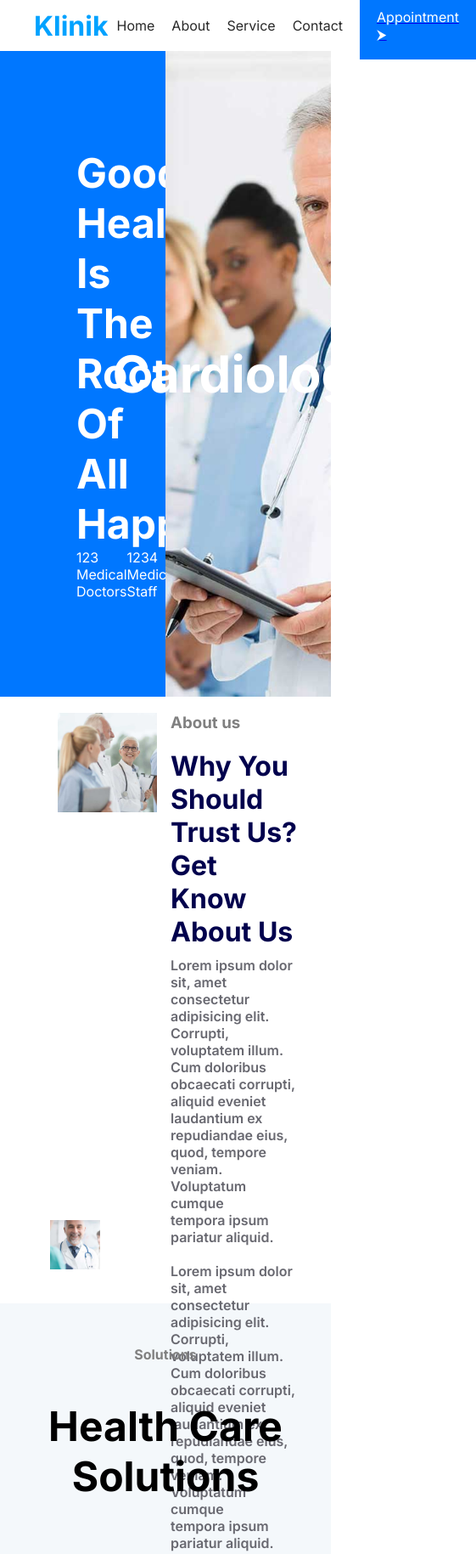
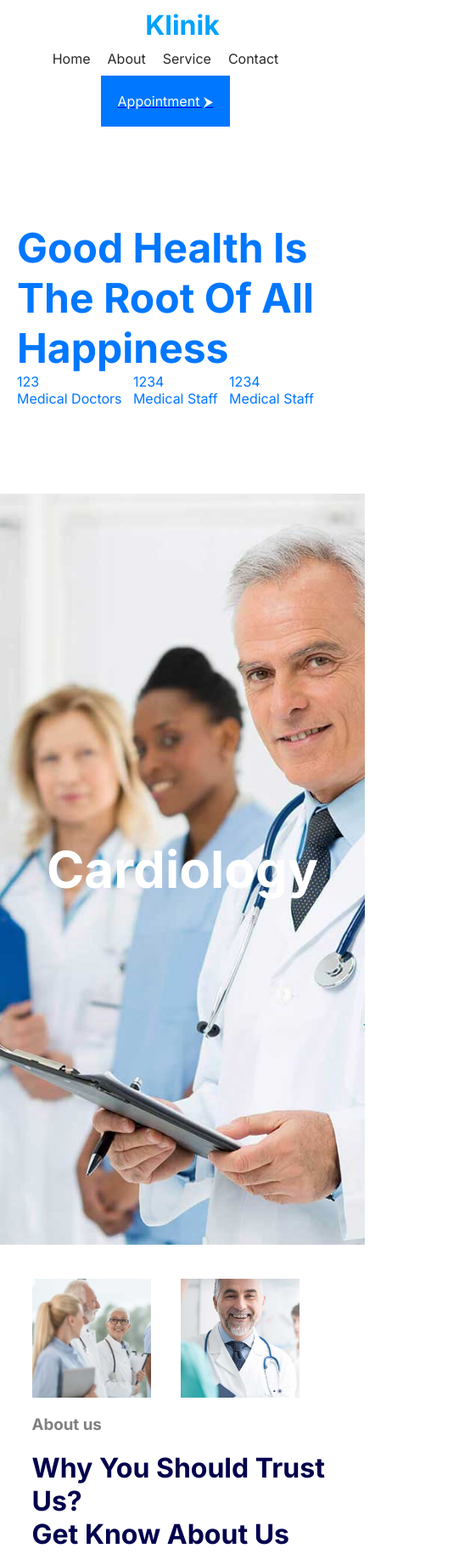
Before and after one commit to Abdul2330/Clinic, a plain HTML site: page clinic.html in a window 390 px wide. Shown: the top 1829 px of the page at 85% size, 561 px wide, since content can reach past the window. Drawn offline with Linux system fonts and the light colour scheme.

Commit message:
Update style.css

```diff
--- a/style.css
+++ b/style.css
@@ -376,3 +376,83 @@ display: flex;
     padding: 12px 20px;
     cursor: pointer;
   }
+/* RESPONSIVE RULES BELOW */
+@media (max-width: 768px) {
+
+  /* Stack main sections vertically */
+  .nav {
+    flex-direction: column;
+    height: auto;
+    padding: 10px 0;
+  }
+
+  .nav-links {
+    flex-wrap: wrap;
+    justify-content: center;
+    margin: 10px 0;
+  }
+
+  .doc {
+    flex-direction: column;
+    height: auto;
+  }
+
+  .left-box {
+    width: 100vw;
+    padding: 20px;
+    height: 50vh;
+    color: rgb(0, 119, 255);
+    background: #fff;
+  }
+
+  .right-box {
+    width: 100vw;
+    padding: 20px;
+    height: 100vh;
+  }
+
+  .trust {
+    flex-direction: column;
+    padding: 20px;
+    height: auto;
+  }
+
+  .trust-img,
+  .right-content {
+    width: 100%;
+  }
+
+  .trust-img {
+    display: flex;
+    justify-content: space-around;
+    align-items: center;
+  }
+
+  #trustimg1,
+  #trustimg2 {
+    position: static;
+    width: 40%;
+    border: none;
+    margin-bottom: 20px;
+  }
+
+  .Solution-Cards,
+  .doctor-cards {
+    align-items: center;
+    margin: 0;
+  }
+
+  .appointment-section {
+    flex-direction: column;
+    padding: 20px;
+  }
+
+  .appointment-left,
+  .appointment-form {
+    width: 100%;
+  }
+
+  .appointment-form input {
+    width: 100%;
+  }
+}
```
